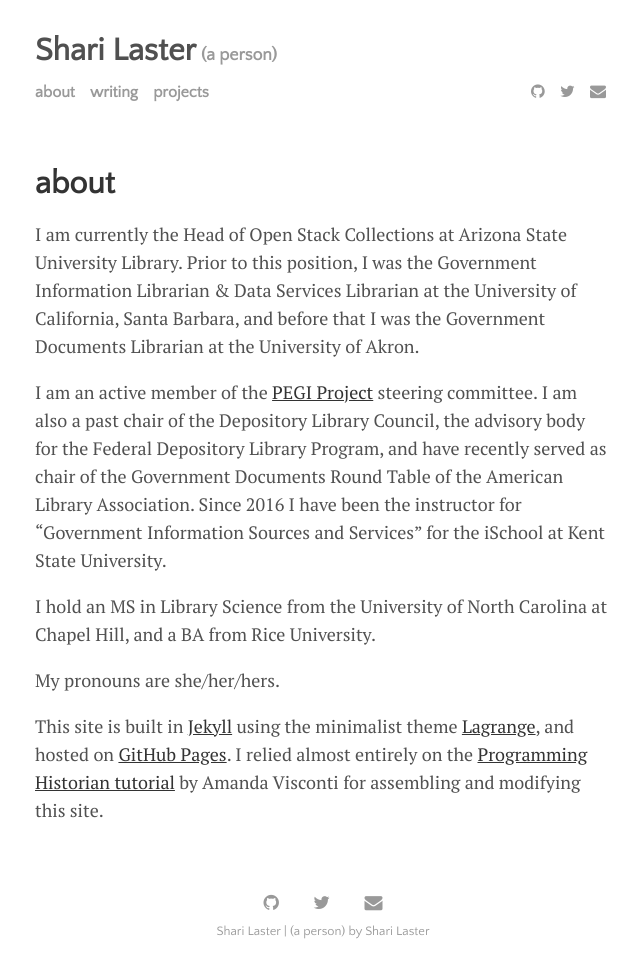
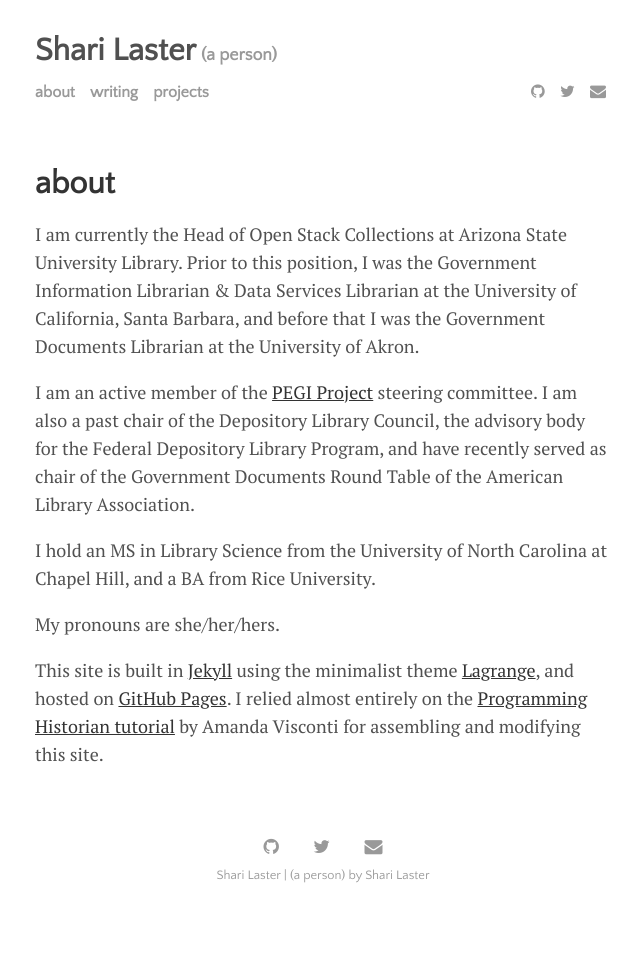
Before and after one commit to sharilaster/sharilaster, a Jekyll site: the page built from menu/about.md, in a window 1280 px wide. Shown: the whole page, without its empty margins (317-957 px from the left). Built offline with Jekyll 4.4.1, drawn with Linux system fonts in a browser that asks for light colours; nearby versions of some CDN libraries; after the commit the page ends 921 px from its top, so only the background shows below that.

Commit message:
Updated about page to reflect teaching hiatus.

```diff
--- a/menu/about.md
+++ b/menu/about.md
@@ -4,7 +4,7 @@ title: about
 ---
 I am currently the Head of Open Stack Collections at Arizona State University Library. Prior to this position, I was the Government Information Librarian & Data Services Librarian at the University of California, Santa Barbara, and before that I was the Government Documents Librarian at the University of Akron.
 
-I am an active member of the [PEGI Project](https://www.pegiproject.org/) steering committee. I am also a past chair of the Depository Library Council, the advisory body for the Federal Depository Library Program, and have recently served as chair of the Government Documents Round Table of the American Library Association. Since 2016 I have been the instructor for "Government Information Sources and Services" for the iSchool at Kent State University.
+I am an active member of the [PEGI Project](https://www.pegiproject.org/) steering committee. I am also a past chair of the Depository Library Council, the advisory body for the Federal Depository Library Program, and have recently served as chair of the Government Documents Round Table of the American Library Association.
 
 I hold an MS in Library Science from the University of North Carolina at Chapel Hill, and a BA from Rice University.
 
```
